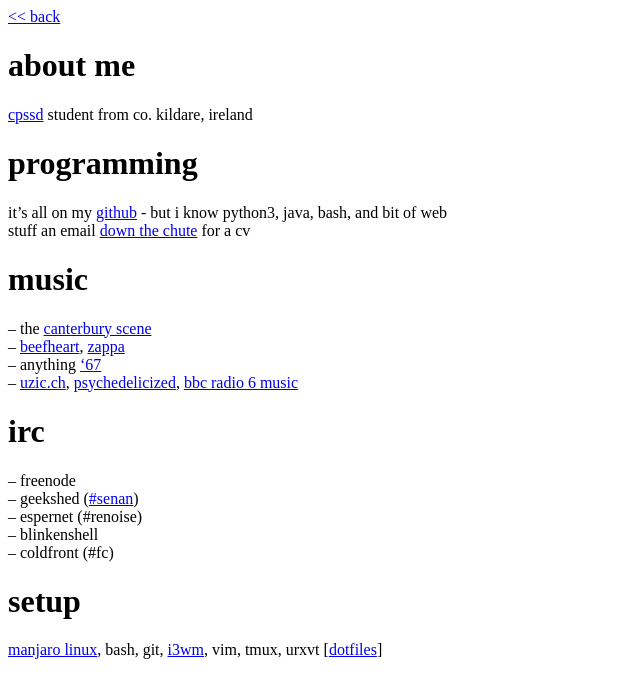
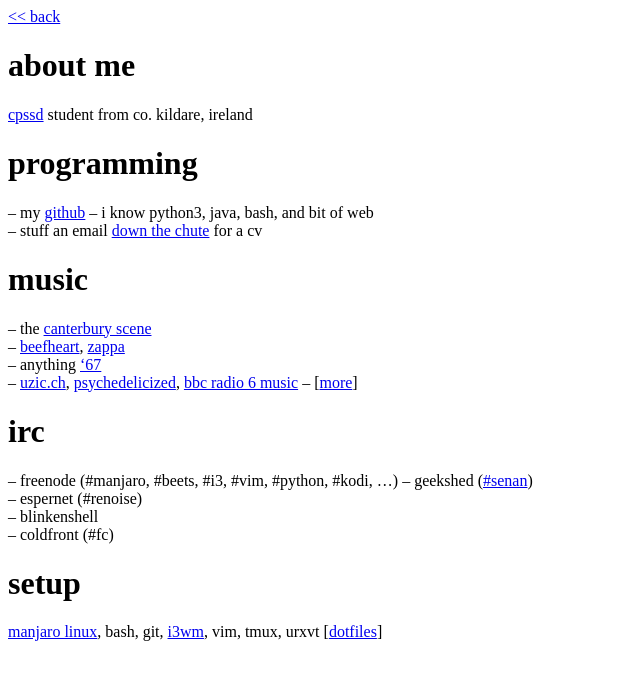
Before and after one commit to sentriz/xyz, a Jekyll site: the page built from about/index.md, in a window 1280 px wide. Shown: the top 698 px of the page, without its empty margins (0-640 px from the left). Built offline with Jekyll 4.4.1, drawn with Linux system fonts in a browser that asks for light colours.

Commit message:
add more music in about

```diff
--- a/about/index.md
+++ b/about/index.md
@@ -5,17 +5,20 @@
 [cpssd](http://www.computing.dcu.ie/undergraduate/pssd/computational-problem-solving-software-development-cpssd) student from co. kildare, ireland
 
 # programming
-it's all on my [github](https://github.com/sentriz) - but i know python3, java, bash, and bit of web
-stuff an email [down the chute](mailto:senan@senan.xyz) for a cv
+-- my [github](https://github.com/sentriz)
+-- i know python3, java, bash, and bit of web
+-- stuff an email [down the chute](mailto:senan@senan.xyz) for a cv
 
 # music
 -- the [canterbury scene](https://en.wikipedia.org/wiki/canterbury_scene)
 -- [beefheart](http://open.spotify.com/album/0dfhgsfkg7g58cke33glah), [zappa](http://open.spotify.com/artist/6ra4giogczqzmoauecftgn)
 -- anything ['67](https://en.wikipedia.org/wiki/1967_in_music)
 -- [uzic.ch](http://stream.uzic.ch:9010/), [psychedelicized](http://199.58.160.146:8006/), [bbc radio 6 music](http://bbcmedia.ic.llnwd.net/stream/bbcmedia_6music_mf_p?s=1469283931&e=1469298331&h=4423c0d9919cfee73a82c1de6178bc84)
+-- [[more](http://senan.xyz/blog/top-50-v2)]
+
 
 # irc
--- freenode
+-- freenode (#manjaro, #beets, #i3, #vim, #python, #kodi, ...)
 -- geekshed ([#senan](https://kiwiirc.com/client/irc.geekshed.net/?nick=username|?#senan))
 -- espernet (#renoise)
 -- blinkenshell
```
